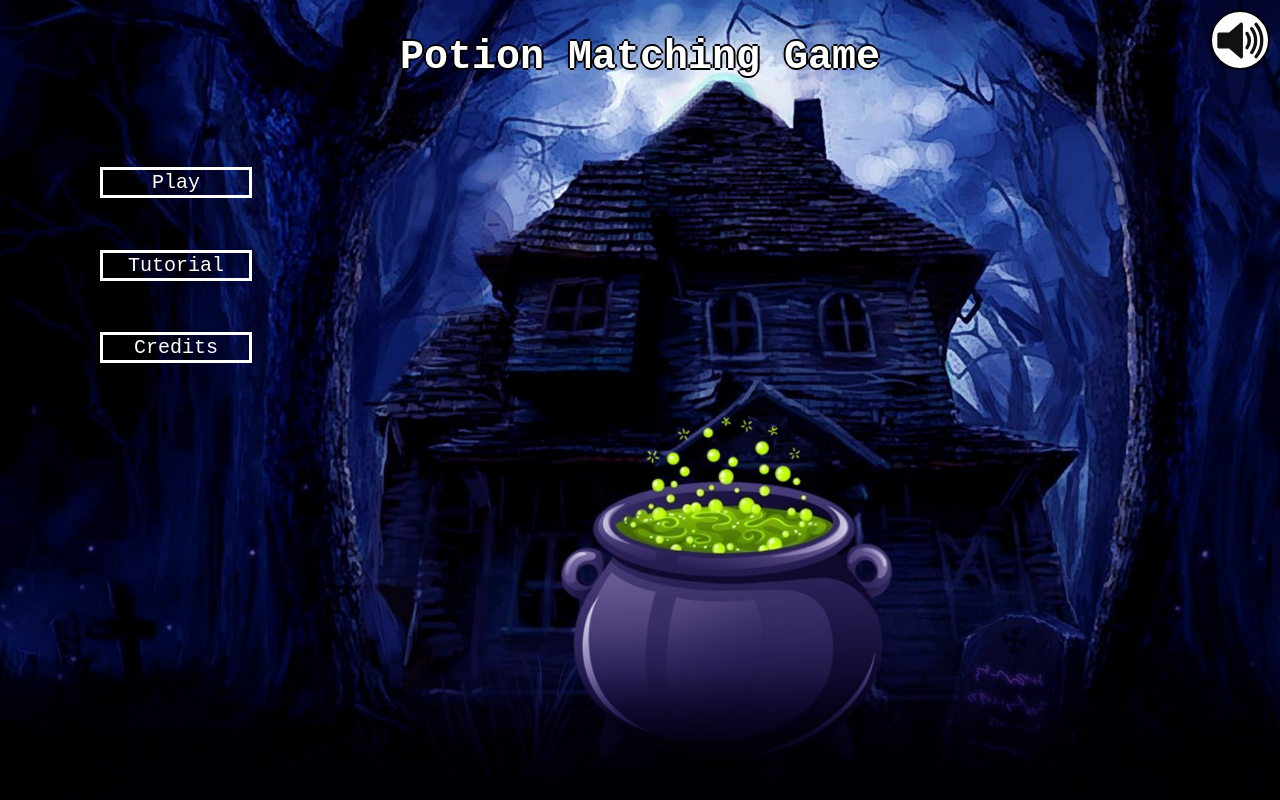
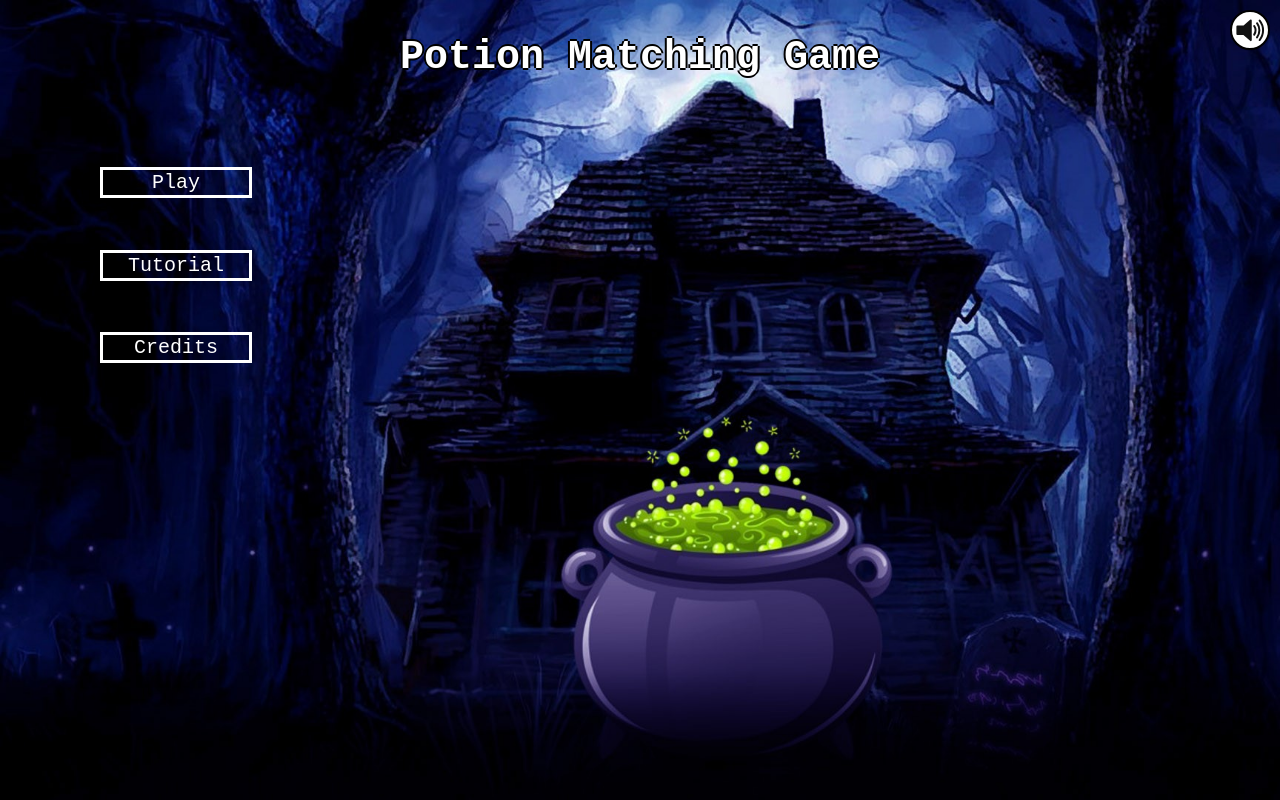
Before and after one commit to ALW93/gmtk2021, a React (Create React App) app: page / in a window 1280 px wide. Built offline with nearby package versions, Linux system fonts and the light colour scheme; no server answers; a web font is replaced by a local one.

Commit message:
Changed the size of the music player

```diff
--- a/src/styles/components/_Music.scss
+++ b/src/styles/components/_Music.scss
@@ -6,11 +6,11 @@
     justify-content: center;
     background: white;
     border-radius: 50%;
-    width: 60px;
-    height: 60px;
+    width: 40px;
+    height: 40px;
     border: 2px solid black;
 }
 
 img {
-    width: 50px;
+    width: 30px;
 }
```
